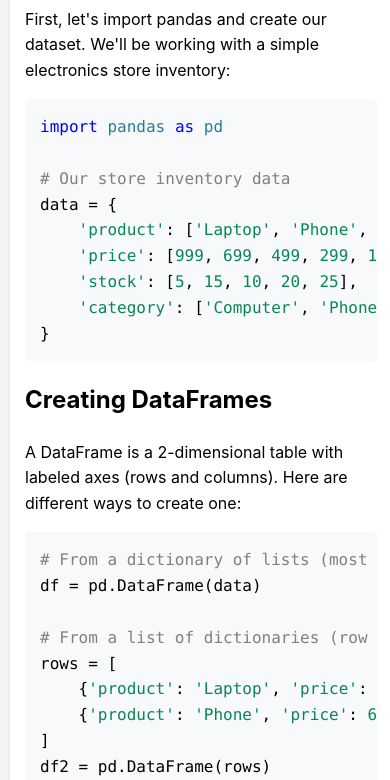
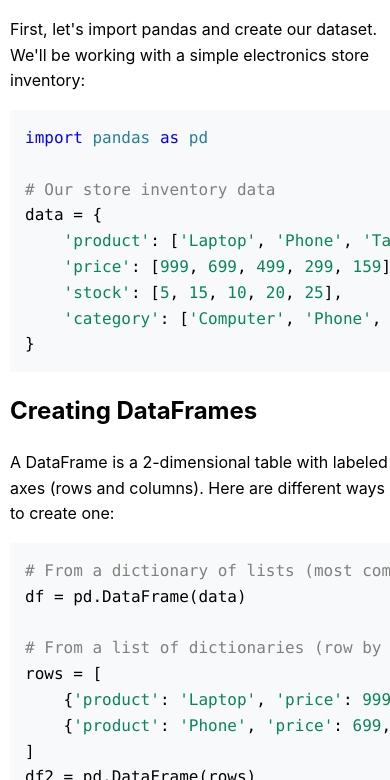
Before and after one commit to bobbyconnolly/pandas-intro, a plain HTML site: page index.html in a window 390 px wide. Shown: the part 456-1236 px from the top of the page. Drawn offline with Linux system fonts and the light colour scheme.

Commit message:
Update index.html

```diff
--- a/index.html
+++ b/index.html
@@ -1,11 +1,13 @@
 <!DOCTYPE html>
 <html>
 <head>
+    <meta name="viewport" content="width=device-width, initial-scale=1">
+
     <style>
         body {
             font-family: -apple-system, BlinkMacSystemFont, "Segoe UI", Roboto, "Helvetica Neue", Arial, sans-serif;
             line-height: 1.6;
-            max-width: 100%;  /* Changed from 800px */
+            max-width: 100%;
             margin: 0 auto;
             padding: 20px;
             background: #f5f5f5;
@@ -15,9 +17,9 @@
             padding: 30px;
             border-radius: 8px;
             box-shadow: 0 2px 4px rgba(0,0,0,0.1);
-            max-width: 800px;  /* Added max-width here */
-            margin: 0 auto;    /* Center the container */
-            width: 90%;        /* Use percentage for responsive width */
+            max-width: 800px;
+            margin: 0 auto;
+            width: 90%;
         }
         .panda-logo {
             max-width: 100%;
@@ -70,11 +72,14 @@
         }
         @media (max-width: 600px) {
             body {
-                padding: 10px;
+                padding: 0;
             }
             .container {
-                width: 95%;    /* Wider on mobile */
-                padding: 15px; /* Smaller padding on mobile */
+                width: 100%;
+                max-width: 100%;
+                margin: 0;
+                padding: 10px;
+
             }
         }
     </style>
```
